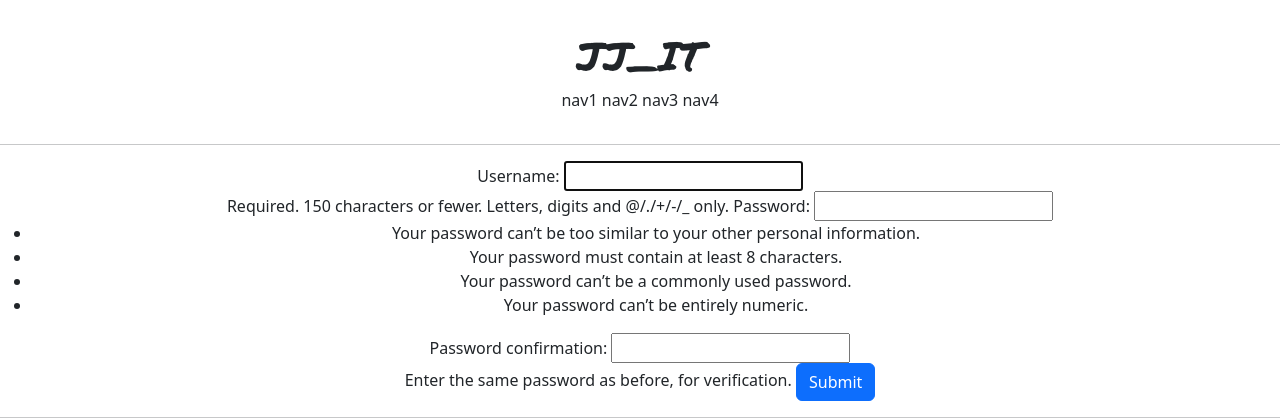
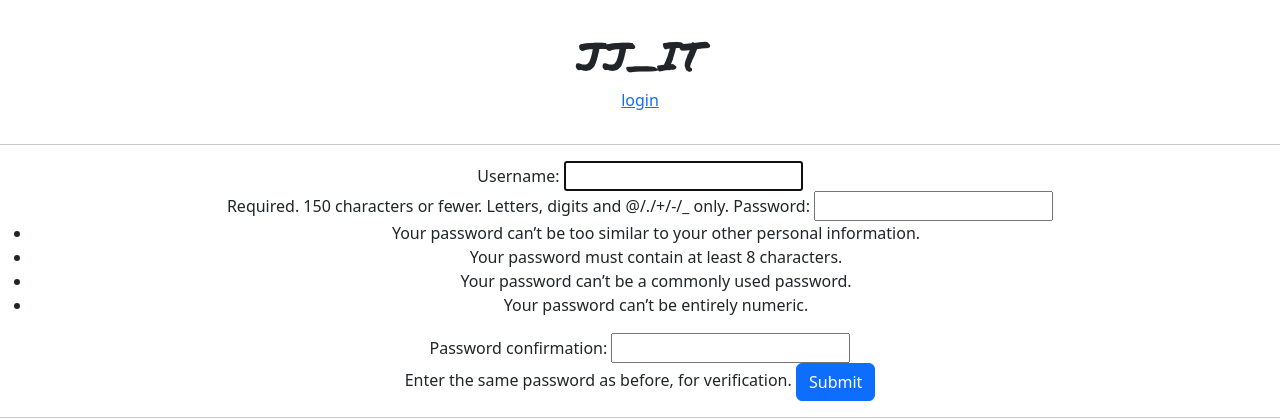
Before and after one commit to wooasnow/capstone3, a Django app: page /account/create/ in a window 1280 px wide. Shown: the top 420 px of the page. Run offline with Django 4.2, Linux system fonts and the light colour scheme.

Commit message:
django 22

```diff
--- a/accountapp/urls.py
+++ b/accountapp/urls.py
@@ -1,3 +1,4 @@
+from django.contrib.auth.views import LoginView, LogoutView
 from django.urls import path
 
 from accountapp.views import hello_world, AccountView
@@ -6,5 +7,7 @@ app_name="accountapp"
 
 urlpatterns = [
     path('hello_world/', hello_world, name='hello_world'),
+    path('login/', LoginView.as_view(template_name='accountapp/login.html'), name='login'),
+    path('logout/', LogoutView.as_view(), name='logout'),
     path('create/',AccountView.as_view(),name='create'),
 ]
--- a/firstProject/settings.py
+++ b/firstProject/settings.py
@@ -13,6 +13,9 @@ https://docs.djangoproject.com/en/4.1/ref/settings/
 from pathlib import Path
 import environ
 import os
+
+from django.urls import reverse_lazy
+
 env = environ.Env(
     # set casting, default value
     DEBUG=(bool, False)
@@ -132,6 +135,8 @@ STATICFILES_DIRS = [
     BASE_DIR / "static",
 
 ]
+LOGIN_REDIRECT_URL = reverse_lazy('accountapp:hello_world')
+LOGOUT_REDIRECT_URL = reverse_lazy('accountapp:login')
 # Default primary key field type
 # https://docs.djangoproject.com/en/4.1/ref/settings/#default-auto-field
 
--- a/templates/header.html
+++ b/templates/header.html
@@ -3,10 +3,15 @@
         <h1 class="JJIT_logo">JJ_IT</h1>
     </div>
     <div>
-        <span>nav1</span>
-        <span>nav2</span>
-        <span>nav3</span>
-        <span>nav4</span>
+        {% if not user.is_authenticated %}
+        <a href="{% url 'accountapp:login' %}?next={{ request.path }}">
+            <span>login</span>
+        </a>
+        {% else %}
+        <a href="{% url 'accountapp:logout' %}?next={{ request.path }}">
+            <span>logout</span>
+        </a>
+        {% endif %}
     </div>
 
 </div>
```
Also changed, not shown: accountapp/templates/accountapp/login.html (added, +16 -0 lines).
